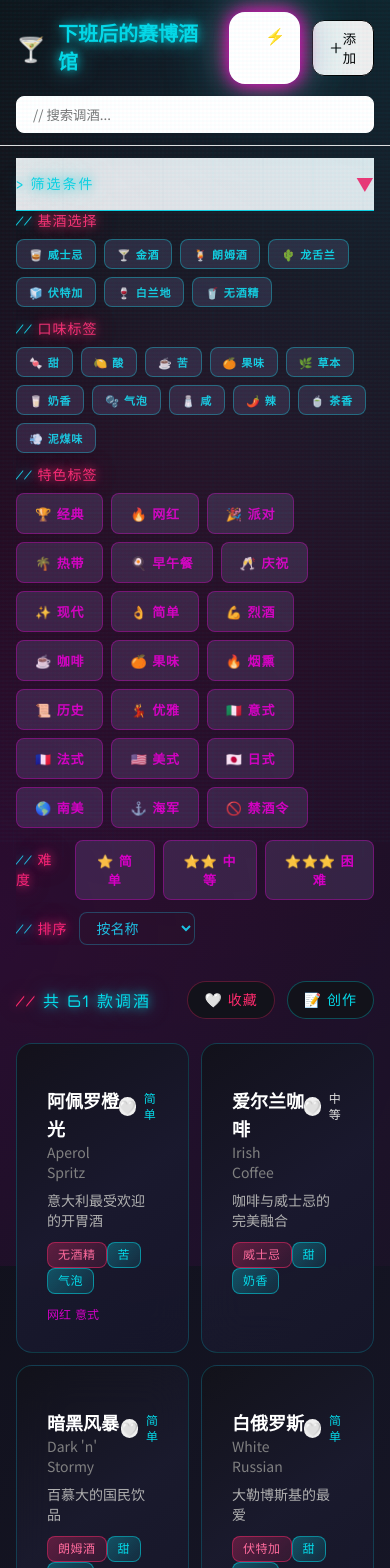
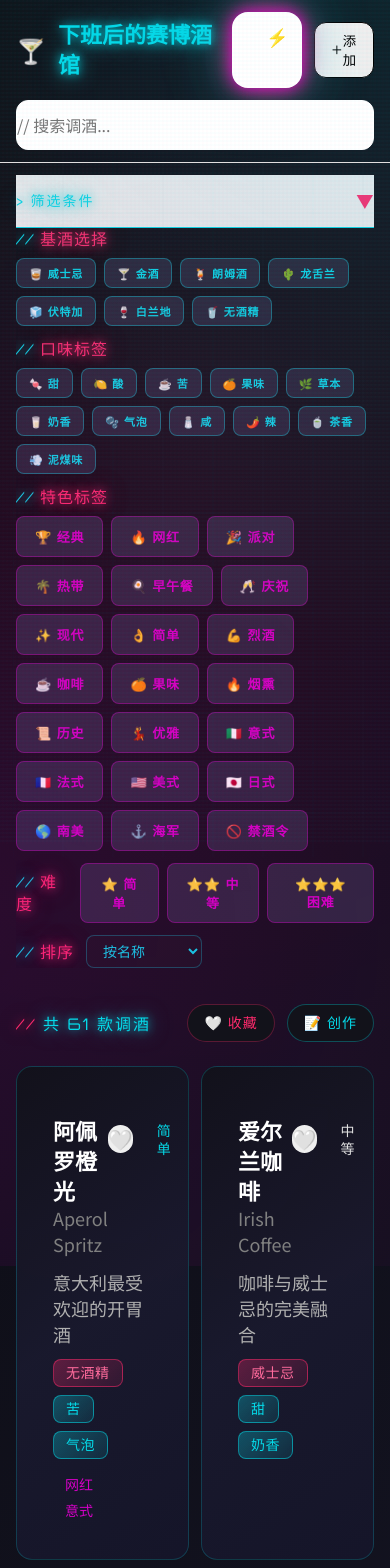
Before and after one commit to Zola-ops/cocktail-menu, a Vue app: page / in a window 390 px wide. Shown: the top 1568 px of the page. Built offline with nearby package versions, Linux system fonts and the light colour scheme.

Commit message:
优化移动端字体和间距

```diff
--- a/index.html
+++ b/index.html
@@ -3,6 +3,10 @@
   <head>
     <meta charset="UTF-8" />
     <link rel="icon" type="image/svg+xml" href="/favicon.svg" />
+    <meta name="viewport" content="width=device-width, initial-scale=1.0, maximum-scale=1.0, user-scalable=no, viewport-fit=cover" />
+    <meta name="apple-mobile-web-app-capable" content="yes" />
+    <meta name="apple-mobile-web-app-status-bar-style" content="black-translucent" />
+    <meta name="theme-color" content="#0a0a0f" />
     <title>下班后的赛博酒馆 | Cyberpunk Bar</title>
     <meta name="description" content="下班后的赛博酒馆 - 探索经典与网红调酒，按口味和基酒筛选，AI智能配方生成" />
     <link rel="preconnect" href="https://fonts.googleapis.com">
--- a/src/assets/main.css
+++ b/src/assets/main.css
@@ -118,7 +118,7 @@ body::after {
 
 @media (max-width: 640px) {
   .container {
-    padding: 0 12px;
+    padding: 0 16px;
   }
 }
 
@@ -214,11 +214,17 @@ body::after {
 
 @media (max-width: 640px) {
   .cocktail-card {
-    padding: 14px;
+    padding: 20px;
   }
 
   .cocktail-card:hover {
     transform: translateY(-4px) scale(1.01);
+  }
+
+  .tag-base,
+  .tag-taste {
+    font-size: 13px;
+    padding: 6px 12px;
   }
 }
 
@@ -339,6 +345,10 @@ body::after {
   justify-content: center;
   background: rgba(10, 10, 15, 0.95);
   padding: 16px;
+  padding-top: env(safe-area-inset-top);
+  padding-bottom: env(safe-area-inset-bottom);
+  padding-left: env(safe-area-inset-left);
+  padding-right: env(safe-area-inset-right);
 }
 
 .detail-modal-content {
@@ -346,13 +356,17 @@ body::after {
   border: 1px solid rgba(211, 0, 197, 0.3);
   width: 100%;
   max-width: 500px;
-  max-height: 90vh;
+  max-height: calc(90vh - env(safe-area-inset-top) - env(safe-area-inset-bottom));
+  height: fit-content;
   overflow-y: auto;
   border-radius: 16px;
   box-shadow:
     0 0 60px rgba(211, 0, 197, 0.3),
     inset 0 1px 0 rgba(255, 255, 255, 0.08),
     inset 0 -1px 0 rgba(0, 0, 0, 0.3);
+  align-self: center;
+  margin-top: env(safe-area-inset-top);
+  margin-bottom: env(safe-area-inset-bottom);
 }
 
 @media (min-width: 1024px) {
@@ -605,7 +619,7 @@ input:focus, textarea:focus {
 }
 
 .fade-in-scale {
-  animation: fadeInScale 0.3s cubic-bezier(0.16, 1, 0.3, 1);
+  animation: fadeInScale 0.4s cubic-bezier(0.16, 1, 0.3, 1);
 }
 
 .line-clamp-2 {
@@ -744,11 +758,11 @@ input:focus, textarea:focus {
 .text-right { text-align: right; }
 
 @media (max-width: 640px) {
-  .sm\:text-xs { font-size: 12px; line-height: 16px; }
-  .sm\:text-sm { font-size: 14px; line-height: 20px; }
-  .sm\:text-base { font-size: 16px; line-height: 24px; }
-  .sm\:text-lg { font-size: 18px; line-height: 28px; }
-  .sm\:text-xl { font-size: 20px; line-height: 28px; }
+  .sm\:text-xs { font-size: 14px; line-height: 18px; }
+  .sm\:text-sm { font-size: 16px; line-height: 22px; }
+  .sm\:text-base { font-size: 18px; line-height: 26px; }
+  .sm\:text-lg { font-size: 20px; line-height: 28px; }
+  .sm\:text-xl { font-size: 22px; line-height: 30px; }
 }
 
 .bg-cyber-dark { background-color: var(--cyber-dark); }
--- a/src/components/CocktailCard.vue
+++ b/src/components/CocktailCard.vue
@@ -10,22 +10,22 @@
       class="mb-3"
     />
 
-    <div class="p-4 -mt-4">
-      <div class="flex items-start justify-between mb-2">
+    <div class="p-4 sm:p-5 -mt-4">
+      <div class="flex items-start justify-between mb-3 sm:mb-4">
         <div>
-          <h3 class="text-lg font-bold text-white">{{ cocktail.name }}</h3>
-          <p class="text-sm text-slate-400">{{ cocktail.nameEn }}</p>
+          <h3 class="text-lg sm:text-xl font-bold text-white">{{ cocktail.name }}</h3>
+          <p class="text-sm sm:text-base text-slate-400">{{ cocktail.nameEn }}</p>
         </div>
-        <div class="flex items-center gap-2">
+        <div class="flex items-center gap-2 sm:gap-3">
           <button
             @click.stop="$emit('toggleFavorite', cocktail.id)"
-            class="w-8 h-8 flex items-center justify-center rounded-full hover:bg-slate-700/50 transition"
+            class="w-9 h-9 sm:w-8 sm:h-8 flex items-center justify-center rounded-full hover:bg-slate-700/50 transition text-xl"
           >
             {{ isFavorite ? '❤️' : '🤍' }}
           </button>
           <span
             :class="[
-              'px-2 py-1 rounded text-xs font-medium',
+              'px-3 py-1.5 sm:px-2 sm:py-1 rounded-lg sm:rounded text-sm sm:text-xs font-medium',
               difficultyClass
             ]"
           >
@@ -34,44 +34,44 @@
         </div>
       </div>
 
-      <p v-if="cocktail.description" class="text-sm text-slate-300 mb-3 line-clamp-2">
+      <p v-if="cocktail.description" class="text-sm sm:text-base text-slate-300 mb-4 sm:mb-3 leading-relaxed">
         {{ cocktail.description }}
       </p>
 
-      <div class="flex flex-wrap gap-1.5">
+      <div class="flex flex-wrap gap-2">
         <span
           v-for="base in cocktail.base"
           :key="base"
-          class="tag-base px-2 py-0.5 rounded text-xs"
+          class="tag-base px-3 py-1 rounded sm:px-2 sm:py-0.5 sm:text-xs"
         >
           {{ base }}
         </span>
         <span
           v-for="taste in cocktail.taste.slice(0, 2)"
           :key="taste"
-          class="tag-taste px-2 py-0.5 rounded text-xs"
+          class="tag-taste px-3 py-1 rounded sm:px-2 sm:py-0.5 sm:text-xs"
         >
           {{ taste }}
         </span>
       </div>
 
-      <div v-if="cocktail.isCustom" class="mt-3 flex items-center gap-2">
-        <span class="px-2 py-0.5 bg-blue-500/20 text-blue-400 rounded text-xs">
+      <div v-if="cocktail.isCustom" class="mt-4 sm:mt-3 flex items-center gap-2">
+        <span class="px-3 py-1 bg-blue-500/20 text-blue-400 rounded-lg sm:px-2 sm:py-0.5 sm:text-xs">
           自定义
         </span>
         <button
           @click.stop="$emit('delete', cocktail.id)"
-          class="text-red-400 hover:text-red-300 text-xs"
+          class="text-red-400 hover:text-red-300 text-sm sm:text-xs"
         >
           删除
         </button>
       </div>
 
-      <div v-if="cocktail.tags && cocktail.tags.length > 0" class="mt-3 flex flex-wrap gap-1">
+      <div v-if="cocktail.tags && cocktail.tags.length > 0" class="mt-4 sm:mt-3 flex flex-wrap gap-1.5">
         <span
           v-for="tag in cocktail.tags.slice(0, 2)"
           :key="tag"
-          class="px-2 py-0.5 bg-purple-500/20 text-purple-400 rounded text-xs"
+          class="px-3 py-1 bg-purple-500/20 text-purple-400 rounded-lg sm:px-2 sm:py-0.5 sm:text-xs"
         >
           {{ tag }}
         </span>
--- a/src/components/CocktailDetail.vue
+++ b/src/components/CocktailDetail.vue
@@ -6,11 +6,11 @@
     <div class="absolute inset-0 bg-black/70" @click="$emit('close')"></div>
 
     <div class="detail-modal-content fade-in-scale">
-      <div class="sticky top-0 z-10 bg-slate-900/95 backdrop-blur-lg border-b border-slate-700/50 px-4 sm:px-6 py-3 sm:py-4">
+      <div class="sticky top-0 z-10 bg-slate-900/95 backdrop-blur-lg border-b border-slate-700/50 px-5 sm:px-6 py-4 sm:py-4">
         <div class="flex items-center justify-between gap-2">
           <div class="flex-1 min-w-0">
-            <h2 class="text-lg sm:text-2xl font-bold text-white truncate">{{ cocktail.name }}</h2>
-            <p class="text-xs sm:text-sm text-slate-400 truncate">{{ cocktail.nameEn }}</p>
+            <h2 class="text-xl sm:text-2xl font-bold text-white truncate">{{ cocktail.name }}</h2>
+            <p class="text-sm sm:text-sm text-slate-400 truncate">{{ cocktail.nameEn }}</p>
           </div>
           <div class="flex items-center gap-2 flex-shrink-0">
             <button
@@ -31,7 +31,7 @@
         </div>
       </div>
 
-      <div class="px-6 py-6 space-y-5">
+      <div class="px-5 sm:px-6 py-6 space-y-6">
         <div v-if="cocktail.image" class="rounded-xl overflow-hidden">
           <img
             :src="cocktail.image"
@@ -40,7 +40,7 @@
           />
         </div>
 
-        <div v-if="cocktail.description" class="text-slate-300 text-sm sm:text-base">
+        <div v-if="cocktail.description" class="text-slate-300 text-base sm:text-base leading-relaxed">
           {{ cocktail.description }}
         </div>
 
--- a/src/components/Header.vue
+++ b/src/components/Header.vue
@@ -68,9 +68,9 @@
             @input="$emit('update:keyword', ($event.target as HTMLInputElement).value)"
             type="text"
             placeholder="// 搜索调酒..."
-            class="w-full px-4 py-2 pl-10 bg-[var(--cyber-dark-2)] border border-[var(--neon-cyan)]/30 rounded text-white placeholder-slate-500 focus:outline-none focus:border-[var(--neon-cyan)] focus:shadow-[var(--glow-cyan)] transition"
+            class="w-full px-5 py-3 pl-12 bg-[var(--cyber-dark-2)] border border-[var(--neon-cyan)]/30 rounded-lg text-base text-white placeholder-slate-500 focus:outline-none focus:border-[var(--neon-cyan)] focus:shadow-[var(--glow-cyan)] transition"
           />
-          <svg class="absolute left-3 top-1/2 -translate-y-1/2 w-4 h-4 text-[var(--neon-cyan)]" fill="none" stroke="currentColor" viewBox="0 0 24 24">
+          <svg class="absolute left-4 top-1/2 -translate-y-1/2 w-5 h-5 text-[var(--neon-cyan)]" fill="none" stroke="currentColor" viewBox="0 0 24 24">
             <path stroke-linecap="round" stroke-linejoin="round" stroke-width="2" d="M21 21l-6-6m2-5a7 7 0 11-14 0 7 7 0 0114 0z" />
           </svg>
         </div>
```
